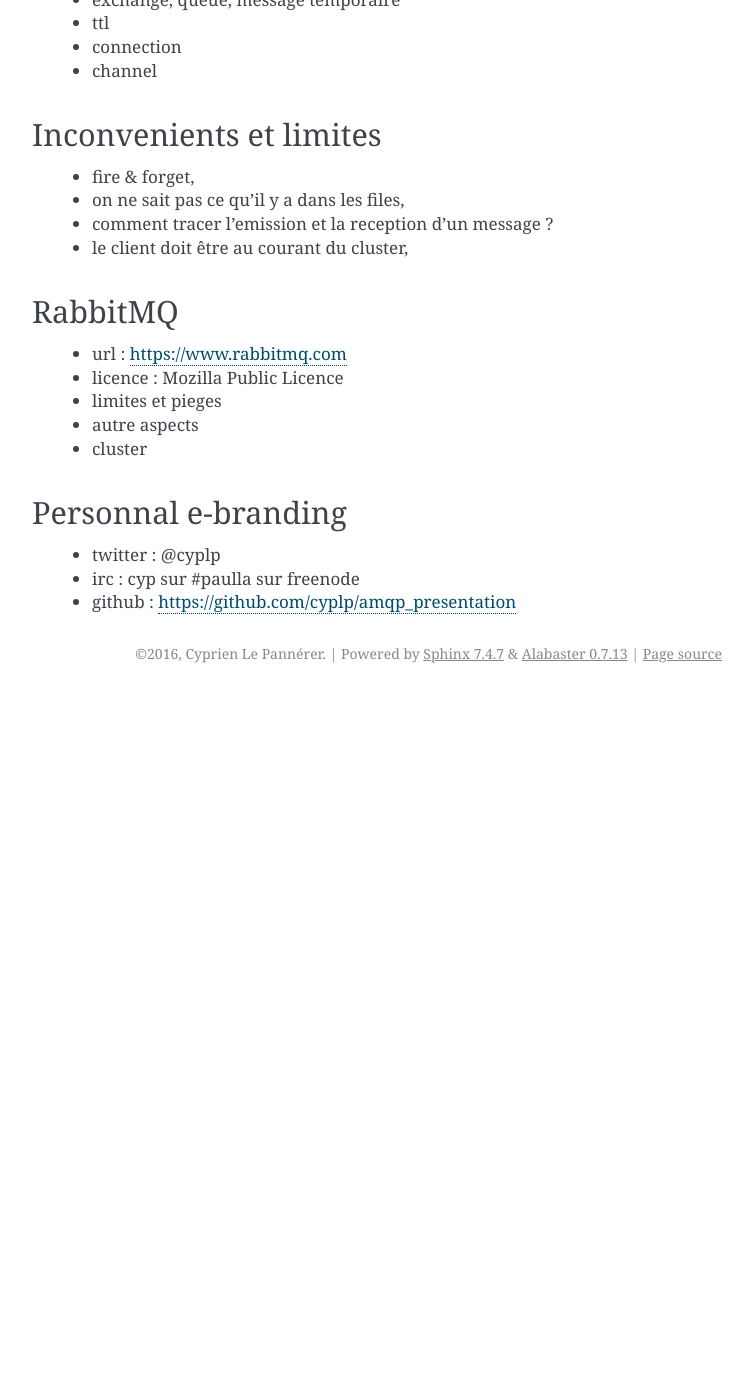
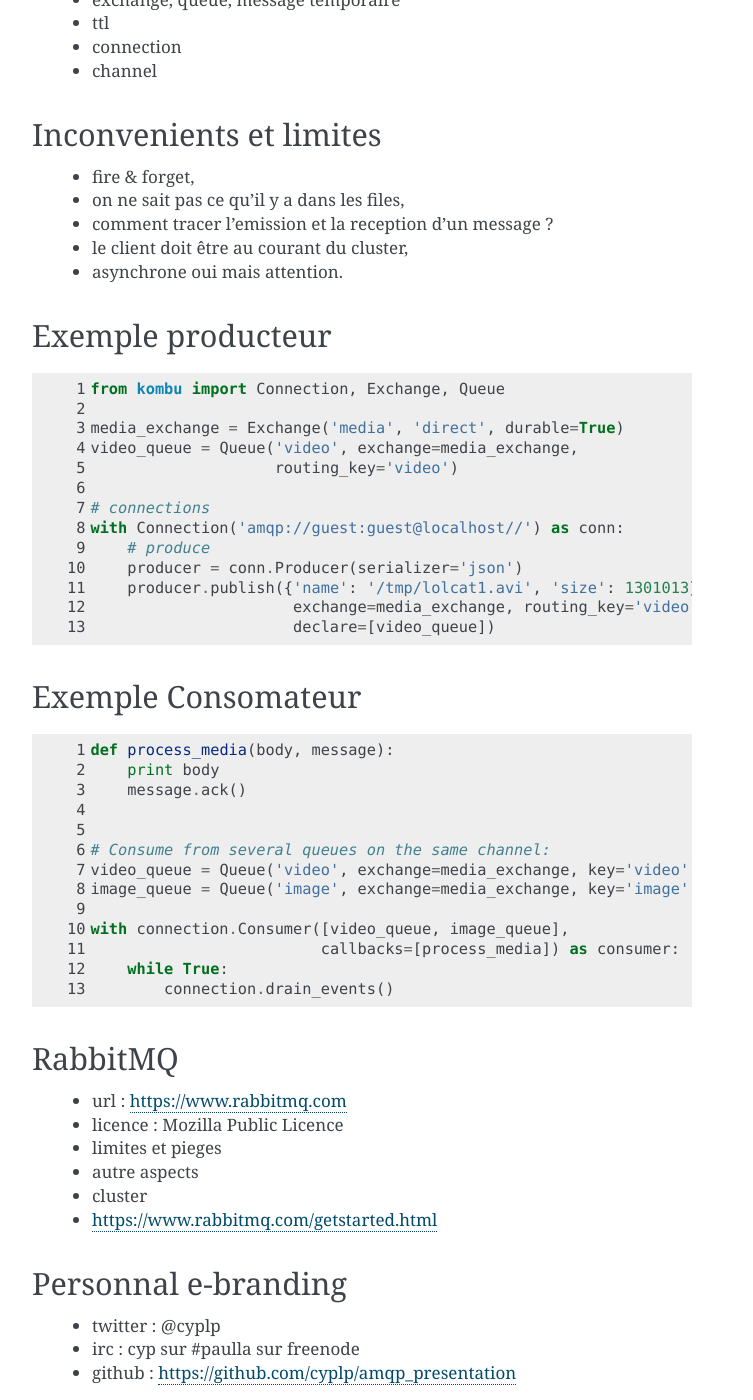
Before and after one commit to cyplp/amqp_presentation, a Sphinx documentation site: the page built from source/index.rst, in a window 1280 px wide and 1400 px high, scrolled down 7287 px. Shown: the whole window, without its empty margins (388-1141 px from the left). Built offline with Sphinx 7.4.7, drawn with Linux system fonts in a browser that asks for light colours; before the commit the page ends 7980 px from its top, so only the background shows below that; some of the changed text lies outside the part shown.

Commit message:
ajout de d'exemple de code

```diff
--- a/source/index.rst
+++ b/source/index.rst
@@ -242,7 +242,48 @@
  * on ne sait pas ce qu'il y a dans les files,
  * comment tracer l'emission et la reception d'un message ?
  * le client doit être au courant du cluster,
+ * asynchrone oui mais attention.
 
+
+Exemple producteur
+==================
+
+.. code-block:: python
+ :linenos:
+
+ from kombu import Connection, Exchange, Queue
+
+ media_exchange = Exchange('media', 'direct', durable=True)
+ video_queue = Queue('video', exchange=media_exchange,
+		     routing_key='video')
+
+ # connections
+ with Connection('amqp://guest:guest@localhost//') as conn:
+     # produce
+     producer = conn.Producer(serializer='json')
+     producer.publish({'name': '/tmp/lolcat1.avi', 'size': 1301013},
+                       exchange=media_exchange, routing_key='video',
+                       declare=[video_queue])
+
+Exemple Consomateur
+===================
+
+.. code-block:: python
+ :linenos:
+
+ def process_media(body, message):
+     print body
+     message.ack()
+
+
+ # Consume from several queues on the same channel:
+ video_queue = Queue('video', exchange=media_exchange, key='video')
+ image_queue = Queue('image', exchange=media_exchange, key='image')
+
+ with connection.Consumer([video_queue, image_queue],
+                          callbacks=[process_media]) as consumer:
+     while True:
+         connection.drain_events()
 
 RabbitMQ
 ========
@@ -252,6 +293,8 @@
  * limites et pieges
  * autre aspects
  * cluster
+ * https://www.rabbitmq.com/getstarted.html
+
 
 Personnal e-branding
 ====================
```
